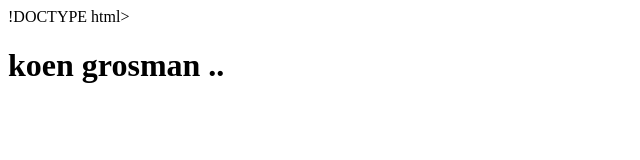
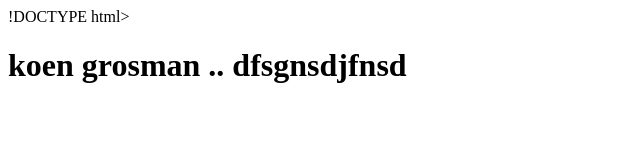
Before and after one commit to YoniStap/amsterdam-experience, a plain HTML site: page index.html in a window 1280 px wide. Shown: the whole page, without its empty margins (0-640 px from the left). Drawn offline with Linux system fonts and the light colour scheme.

Commit message:
another change

```diff
--- a/index.html
+++ b/index.html
@@ -7,6 +7,6 @@
 </title>
 </head>
 <body>
-<h1>koen grosman .. </h1>
+<h1>koen grosman .. dfsgnsdjfnsd</h1>
 </body>
 </html>
```
